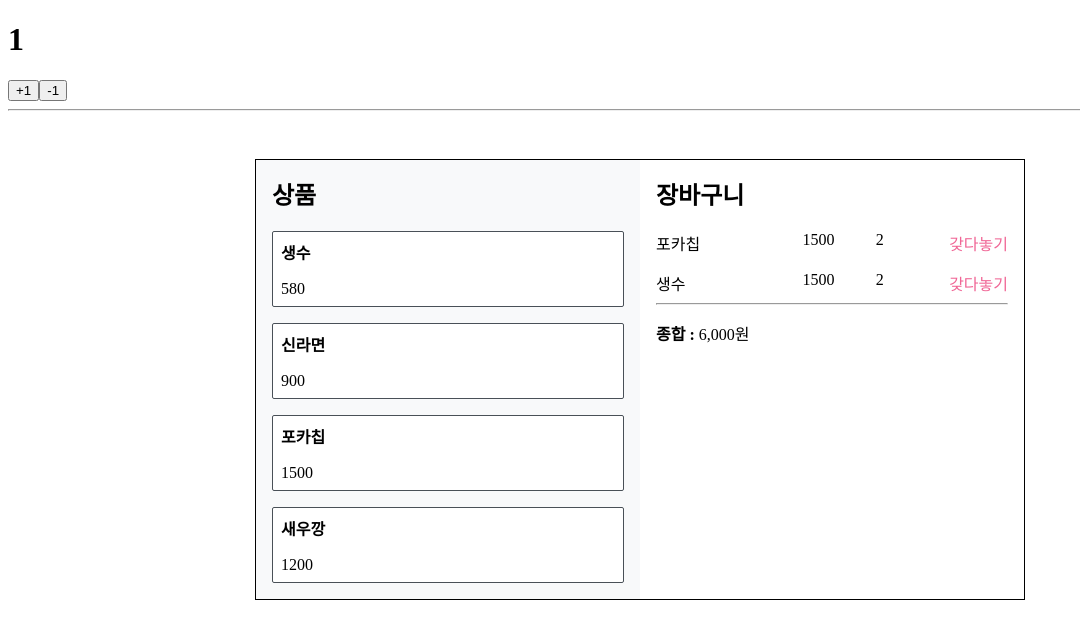
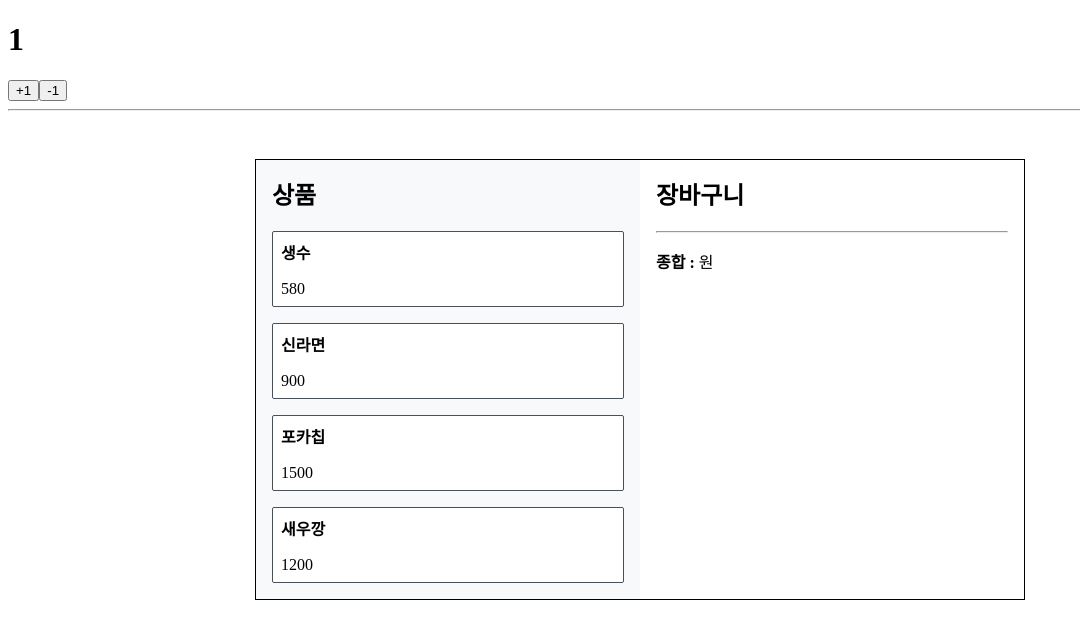
Before and after one commit to kimjin0/react-mobx, a React (Create React App) app: page / in a window 1280 px wide. Shown: the top 638 px of the page, without its empty margins (0-1080 px from the left). Built offline with nearby package versions, Linux system fonts and the light colour scheme.

Commit message:
상품 put, 장바구니 표시

```diff
--- a/src/components/BasketItem.jsx
+++ b/src/components/BasketItem.js
@@ -1,15 +1,18 @@
 import React from 'react';
 import './BasketItem.css';
+import { useObserver } from 'mobx-react';
 
-const BasketItem = ({ name, price, count }) => {
-    return (
+const BasketItem = ({ name, price, count, onTake }) => {
+    return useObserver(() => (
         <div className="BasketItem">
             <div className="name">{name}</div>
             <div className="price">{price}</div>
             <div className="count">{count}</div>
-            <div className="return">갖다놓기</div>
+            <div className="return" onClick={() => onTake(name)}>
+                갖다놓기
+            </div>
         </div>
-    );
+    ));
 };
 
 export default BasketItem;
--- a/src/components/BasketItemList.js
+++ b/src/components/BasketItemList.js
@@ -1,16 +1,24 @@
 import React from 'react';
 import BasketItem from './BasketItem';
+import { useObserver, useOserver } from 'mobx-react';
+import useStore from '../useStore';
 
 const BasketItemList = () => {
+    const { market } = useStore();
+    const onTake = (name) => {
+        market.take(name);
+    };
+    return useObserver(() => {
+        const itemList = market.selectedItems.map((item) => <BasketItem name={item.name} price={item.price} count={item.count} key={item.name} onTake={onTake} />);
         return (
             <div>
-            <BasketItem name="포카칩" price={1500} count={2} />
-            <BasketItem name="생수" price={1500} count={2} />
+                {itemList}
                 <hr />
                 <p>
-                <b>종합 : </b> 6,000원
+                    <b>종합 : </b> {market.total}원
                 </p>
             </div>
         );
+    });
 };
 export default BasketItemList;
--- a/src/components/ShopItem.js
+++ b/src/components/ShopItem.js
@@ -1,9 +1,9 @@
-import React from "react";
-import "./ShopItem.css";
+import React from 'react';
+import './ShopItem.css';
 //구조분해할당 ---------↓
-const ShopItem = ({ name, price }) => {
+const ShopItem = ({ name, price, onPut }) => {
     return (
-        <div className="ShopItem">
+        <div className="ShopItem" onClick={() => onPut(name, price)}>
             <h4>{name}</h4>
             <div>{price}</div>
         </div>
--- /dev/null
+++ b/src/components/ShopItemList.js
@@ -0,0 +1,42 @@
+import React from 'react';
+import ShopItem from './ShopItem';
+// **** useStore import
+import useStore from '../useStore';
+import { useObserver } from 'mobx-react';
+
+const items = [
+    {
+        name: '생수',
+        price: 580,
+    },
+    {
+        name: '신라면',
+        price: 900,
+    },
+    {
+        name: '포카칩',
+        price: 1500,
+    },
+    {
+        name: '새우깡',
+        price: 1200,
+    },
+];
+
+const ShopItemList = () => {
+    // **** useStore에서 market 연결
+    const { market } = useStore();
+    const onPut = (name, price) => {
+        market.put(name, price);
+    };
+
+    const itemList = items.map((item) => <ShopItem {...item} key={item.name} onPut={onPut} />);
+    return <div>{itemList}</div>;
+
+    // return useObserver(() => {
+    //     const itemList = items.map((item) => <ShopItem {...item} key={item.name} onPut={onPut} />);
+    //     return <div>{itemList}</div>;
+    // });
+};
+
+export default ShopItemList;
--- a/src/components/ShopItemList.jsx
+++ /dev/null
@@ -1,28 +0,0 @@
-import React from 'react';
-import ShopItem from './ShopItem';
-const items = [
-    {
-        name: '생수',
-        price: 580,
-    },
-    {
-        name: '신라면',
-        price: 900,
-    },
-    {
-        name: '포카칩',
-        price: 1500,
-    },
-    {
-        name: '새우깡',
-        price: 1200,
-    },
-];
-
-const ShopItemList = () => {
-    const itemList = items.map((item) => <ShopItem {...item} key={item.name} />);
-
-    return <div>{itemList}</div>;
-};
-
-export default ShopItemList;
--- /dev/null
+++ b/src/stores/market.js
@@ -0,0 +1,29 @@
+import { observable } from 'mobx';
+
+const market = observable({
+    selectedItems: [],
+    put(name, price) {
+        const exists = this.selectedItems.find((item) => item.name === name);
+        if (!exists) {
+            this.selectedItems.push({
+                name,
+                price,
+                count: 1,
+            });
+            return;
+        }
+        exists.count++;
+        console.log(exists);
+    },
+    take(name) {
+        const itemToTake = this.selectedItems.find((item) => item.name === name);
+        console.log('itemToTake', itemToTake);
+        itemToTake.count--;
+        if (itemToTake.count === 0) {
+            // 갯수가 0 이면
+            this.selectedItems.remove(itemToTake); //배열에서 제거처리합니다.
+        }
+    },
+});
+
+export { market };
--- a/src/useStore.js
+++ b/src/useStore.js
@@ -1,7 +1,7 @@
 import { counter } from './stores/counter';
-
+import { market } from './stores/market';
 const userStore = () => {
-    return { counter };
+    return { counter, market };
 };
 
 export default userStore;
```
Lines whose indentation alone changed are shown as unchanged.
